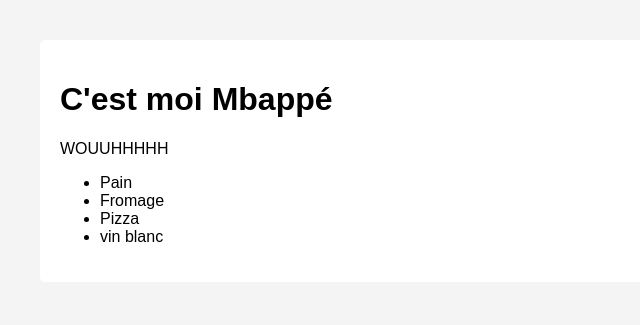
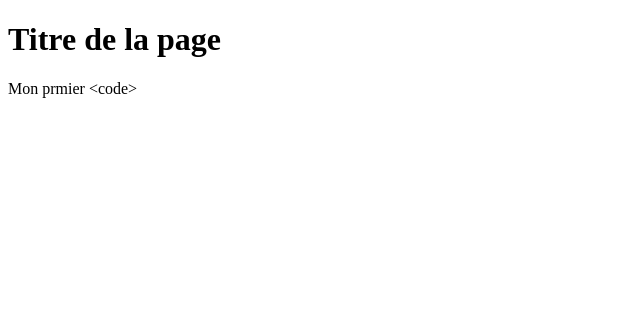
Before and after one commit to KylianMikeDiGaetano/2023-html, a plain HTML site: page index.html in a window 1280 px wide. Shown: the whole page, without its empty margins (0-640 px from the left). Drawn offline with Linux system fonts and the light colour scheme.

Commit message:
ajout image et changer html

```diff
--- a/index.html
+++ b/index.html
@@ -1,37 +1,26 @@
+<!DOCTYPE html>
+<html lang="fr"> <!-- précise la langue du contenu de la page -->
+<head>
+    <!-- Jeu de caractères utilisé pour l'encodage du fichier HTML -->
+    <meta charset="UTF-8">
 
-<!DOCTYPE html>
-<html lang="fr">
+    <!-- Très important !!! Bloque le zoom automatique sur smartphones -->
+    <meta name="viewport" content="width=device-width, initial-scale=1.0">
 
-<head>
-    <meta charset="UTF-8">
-    <meta name="viewport" content="width=device-width, initial-scale=1.0">
-    <title>KylianMikeDiGaetano</title>
-    <style>
-        body {
-            font-family: Arial, sans-serif;
-            margin: 40px;
-            background-color: #f4f4f4;
-        }
+    <!-- Titre de la page -->
+    <title>Steve Fallet | Mon 1er code</title>
 
-        .container {
-            background-color: #fff;
-            padding: 20px;
-            border-radius: 5px;
-        }
-    </style>
+    <!-- Auteur -->
+    <meta name="author" content="Laure Dinateur">
+
+    <!-- Favicons : icône de la page dans plusieurs tailles et formats -->
+    <link rel="apple-touch-icon" sizes="180x180" href="./apple-touch-icon.png">
+    <link rel="icon" type="image/png" sizes="32x32" href="./favicon-32x32.png">
+    <link rel="icon" type="image/png" sizes="16x16" href="./favicon-16x16.png">
+    <link rel="manifest" href="./site.webmanifest">
 </head>
-
 <body>
-    <div class="container">
-        <h1>C'est moi Mbappé</h1>
-        <p>WOUUHHHHH</p>
-        <ul>
-            <li>Pain</li>
-            <li>Fromage</li>
-            <li>Pizza</li>
-            <li>vin blanc</li>
-        </ul>
-    </div>
+<h1>Titre de la page</h1>
+<p>Mon prmier &lt;code&gt;</p>
 </body>
-
 </html>
```
Also changed, not shown: about.txt (added), android-chrome-192x192.png (added), android-chrome-512x512.png (added), apple-touch-icon.png (added), favicon-16x16.png (added), favicon-32x32.png (added), favicon.ico (added), site.webmanifest (added).
